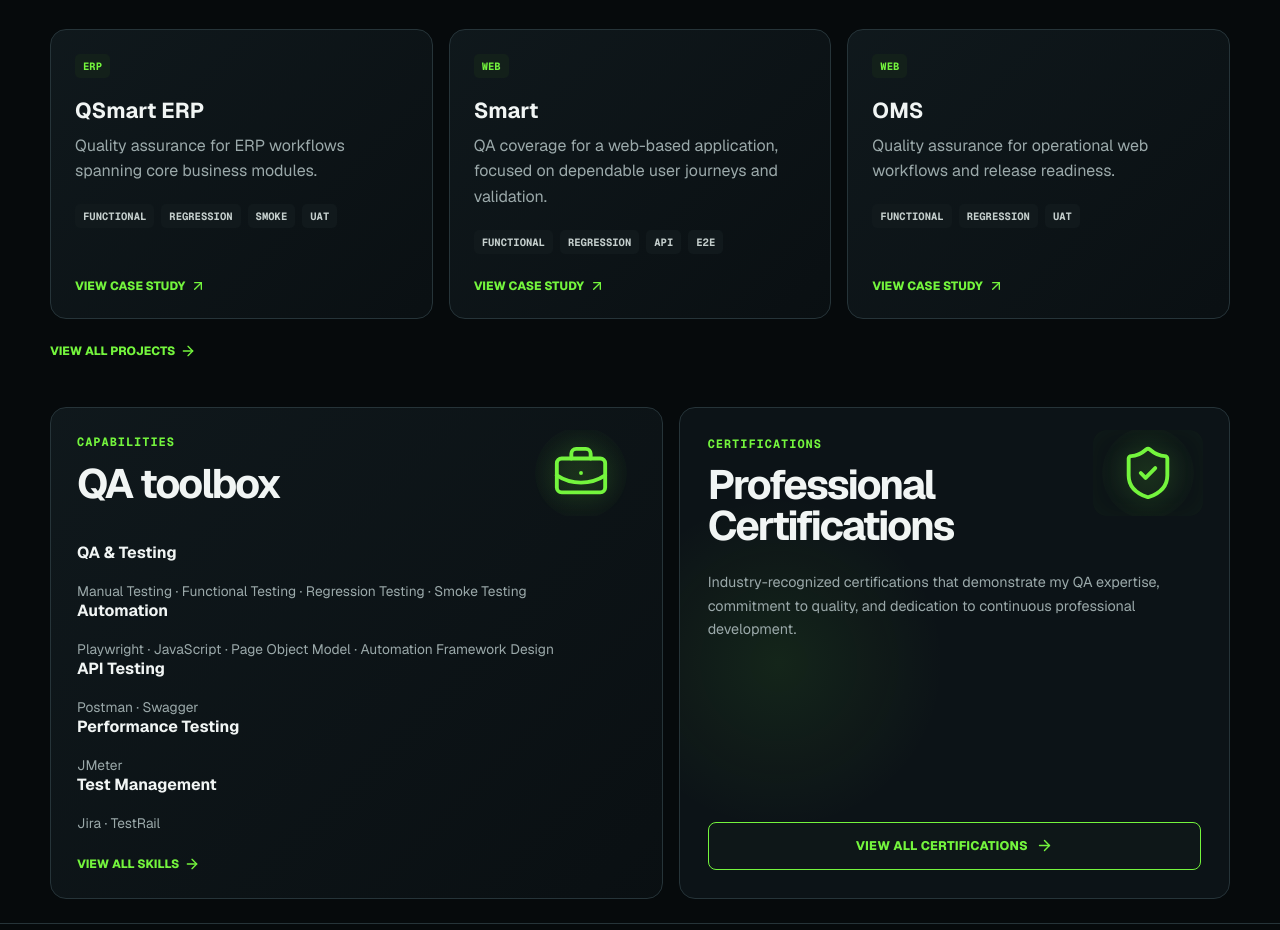
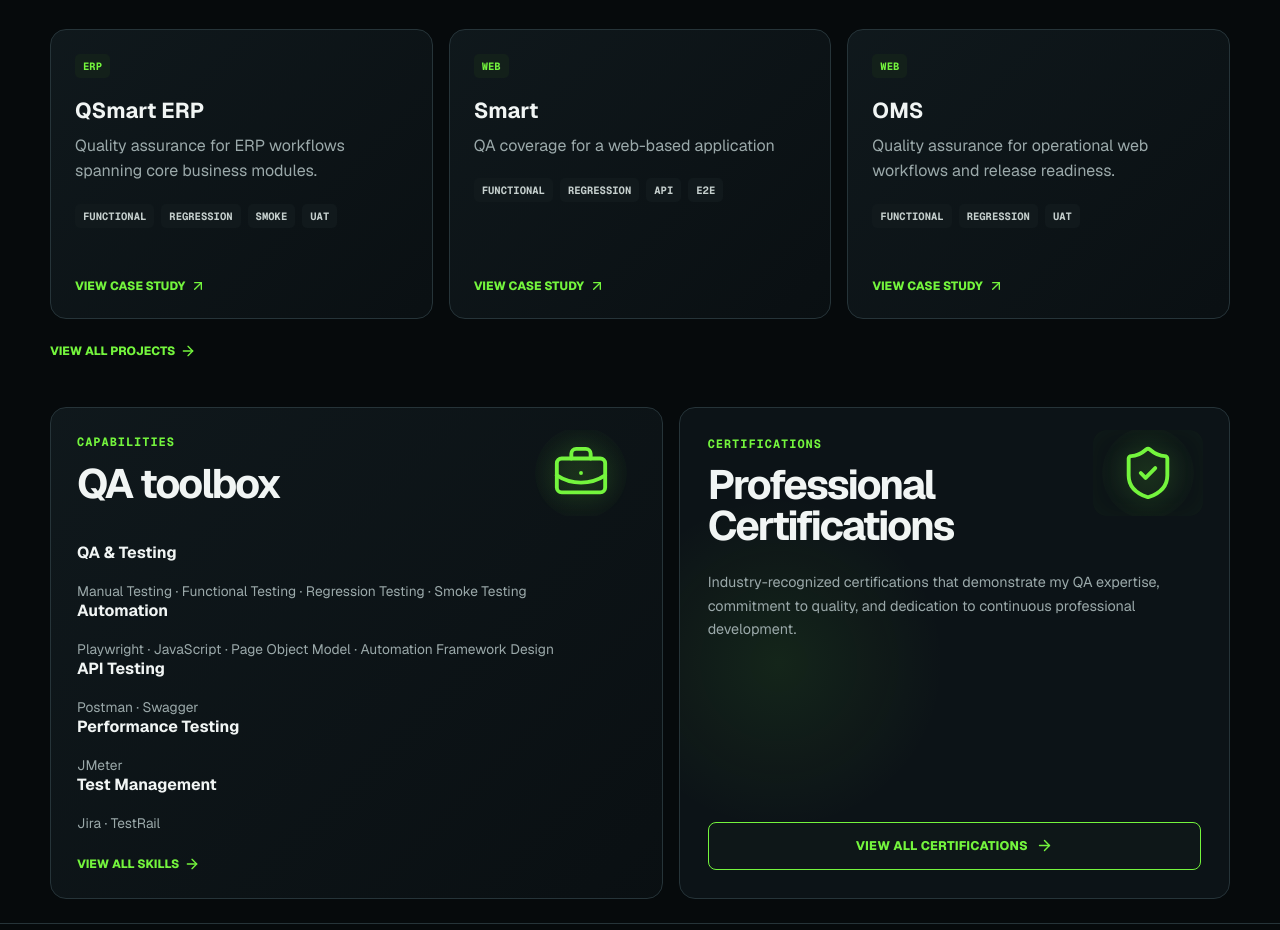
Before and after one commit to subirkundu/subir-kundu-portfolio, a Next.js app: page / in a window 1280 px wide. Shown: the part 1200-2130 px from the top of the page. Built offline with nearby package versions, Linux system fonts and the light colour scheme.

Commit message:
Refactor 'Smart' project description in projects.ts
Updated the 'Smart' project entry to provide a more concise description while maintaining key details.

```diff
--- a/src/content/projects.ts
+++ b/src/content/projects.ts
@@ -2,6 +2,6 @@ export type Project = { slug: string; name: string; category: string; descriptio
 
 export const projects: Project[] = [
   { slug: "qsmart-erp", name: "QSmart ERP", category: "ERP", description: "Quality assurance for ERP workflows spanning core business modules.", responsibilities: ["Plan and execute functional test scenarios", "Support regression and release validation"], testing: ["Functional", "Regression", "Smoke", "UAT"], tools: ["Jira", "TestRail", "Postman", "SQL"], challenge: "Maintaining reliable coverage across connected ERP workflows while keeping test scenarios clear and traceable.", approach: "Used requirement-focused test design, targeted regression coverage, and collaborative issue reporting.", outcome: "Supported informed release validation through structured QA activities." },
-  { slug: "smart-lotto", name: "Smart ", category: "Web", description: "QA coverage for a web-based application, focused on dependable user journeys and validation.", responsibilities: ["Perform functional and exploratory testing", "Validate APIs and report issues clearly"], testing: ["Functional", "Regression", "API", "E2E"], tools: ["Jira", "Postman", "Swagger"], challenge: "Covering important user flows and edge cases without exposing proprietary business rules.", approach: "Created risk-aware scenarios and validated behavior across the application and APIs.", outcome: "Contributed actionable quality feedback to the delivery team." },
+  { slug: "smart-lotto", name: "Smart ", category: "Web", description: "QA coverage for a web-based application", responsibilities: ["Perform functional and exploratory testing", "Validate APIs and report issues clearly"], testing: ["Functional", "Regression", "API", "E2E"], tools: ["Jira", "Postman", "Swagger"], challenge: "Covering important user flows and edge cases without exposing proprietary business rules.", approach: "Created risk-aware scenarios and validated behavior across the application and APIs.", outcome: "Contributed actionable quality feedback to the delivery team." },
   { slug: "oms", name: "OMS", category: "Web", description: "Quality assurance for operational web workflows and release readiness.", responsibilities: ["Execute test cases", "Coordinate regression and UAT support"], testing: ["Functional", "Regression", "UAT"], tools: ["Jira", "TestRail", "Postman"], challenge: "Ensuring changing workflows receive focused validation ahead of release.", approach: "Applied requirement review, clear test cases, and regression checks for affected areas.", outcome: "Helped teams assess release readiness with documented testing evidence." },
 ];
```
